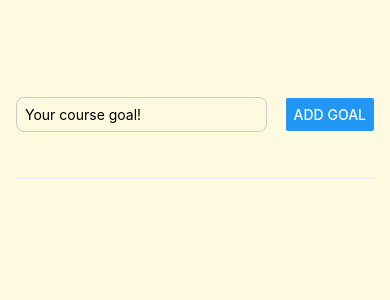
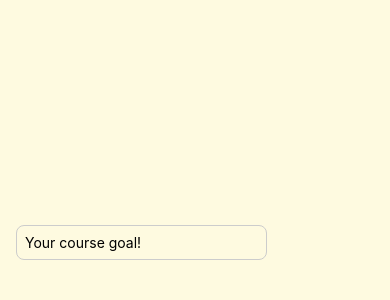
Before and after one commit to okancingoz/RNCourse, a React Native app: screen / in a window 390 px wide. Shown: the top 300 px of the page. Built offline with nearby package versions, Linux system fonts and the light colour scheme.

Commit message:
refactor: split GoalInput component

```diff
--- a/App.tsx
+++ b/App.tsx
@@ -11,36 +11,23 @@ import { useState } from "react";
 import { Goal } from "./types/goal";
 import GoalItem from "./components/GoalItem";
 import React from "react";
+import GoalInput from "./components/GoalInput";
 
 export default function App() {
-  const [enteredGoalText, setEnteredGoalText] = useState<string>("");
   const [courseGoals, setCourseGoals] = useState<Goal[]>([]);
 
-  function goalInputHandler(enteredText: string) {
-    setEnteredGoalText(enteredText);
-  }
-
-  function addGoalHandler() {
+  const addGoalHandler = (enteredText: string) => {
     const newGoal: Goal = {
       id: Math.random().toString(),
-      text: enteredGoalText,
+      text: enteredText,
     };
     setCourseGoals((prevGoals) => [...prevGoals, newGoal]);
-    setEnteredGoalText("");
-  }
+  };
 
   return (
     <View style={styles.appContainer}>
-      <View style={styles.inputContainer}>
-        <TextInput
-          style={styles.textInput}
-          placeholder="Your course goal!"
-          onChangeText={goalInputHandler}
-          value={enteredGoalText}
-        />
-        <Button title="ADD GOAL" onPress={addGoalHandler} />
-      </View>
       <View style={styles.goalsContainer}>
+        <GoalInput onAddGoal={addGoalHandler} />
         <FlatList
           data={courseGoals}
           keyExtractor={(item) => item.id}
@@ -58,23 +45,7 @@ const styles = StyleSheet.create({
     paddingHorizontal: 16,
     backgroundColor: "#fefae0",
   },
-  inputContainer: {
-    flex: 1,
-    flexDirection: "row",
-    justifyContent: "space-between",
-    alignItems: "center",
-    marginBottom: 24,
-    borderBottomWidth: 1,
-    borderBottomColor: "#eeeeee",
-  },
-  textInput: {
-    borderWidth: 1,
-    borderColor: "#cccccc",
-    borderRadius: 8,
-    width: "70%",
-    marginRight: 8,
-    padding: 8,
-  },
+
   goalsContainer: {
     flex: 5,
   },
--- /dev/null
+++ b/components/GoalInput.tsx
@@ -0,0 +1,45 @@
+import React, { useState } from "react";
+import { View, TextInput, Button, StyleSheet } from "react-native";
+
+type GoalInputProps = {
+  onAddGoal: (text: string) => void;
+};
+
+export default function ({ onAddGoal }: GoalInputProps) {
+  const [enteredGoalText, setEnteredGoalText] = useState<string>("");
+
+  function goalInputHandler(enteredText: string) {
+    setEnteredGoalText(enteredText);
+  }
+
+  return (
+    <View style={styles.inputContainer}>
+      <TextInput
+        style={styles.textInput}
+        placeholder="Your course goal!"
+        onChangeText={goalInputHandler}
+        value={enteredGoalText}
+      />
+    </View>
+  );
+}
+
+const styles = StyleSheet.create({
+  inputContainer: {
+    flex: 1,
+    flexDirection: "row",
+    justifyContent: "space-between",
+    alignItems: "center",
+    marginBottom: 24,
+    borderBottomWidth: 1,
+    borderBottomColor: "#eeeeee",
+  },
+  textInput: {
+    borderWidth: 1,
+    borderColor: "#cccccc",
+    borderRadius: 8,
+    width: "70%",
+    marginRight: 8,
+    padding: 8,
+  },
+});
```
